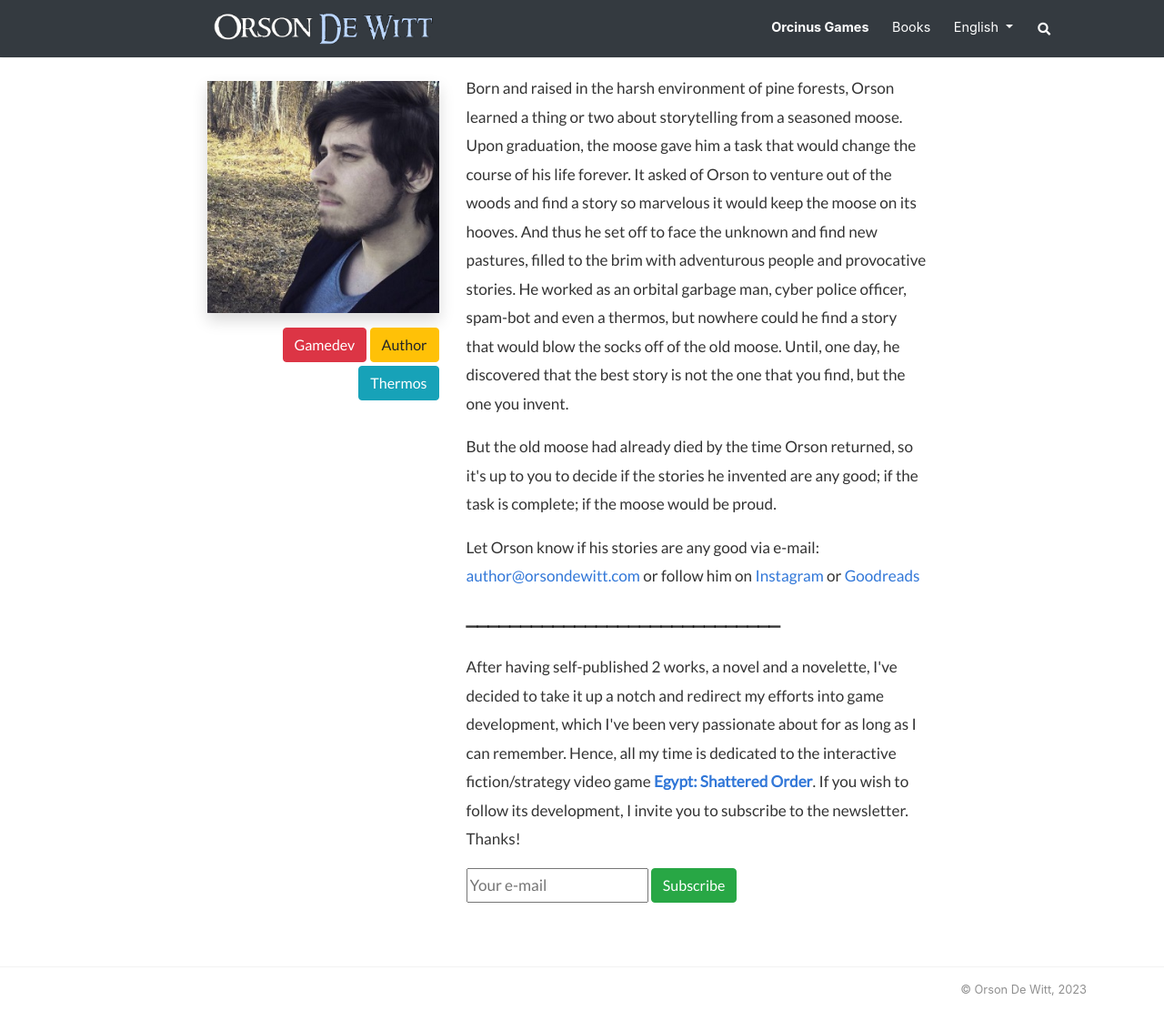
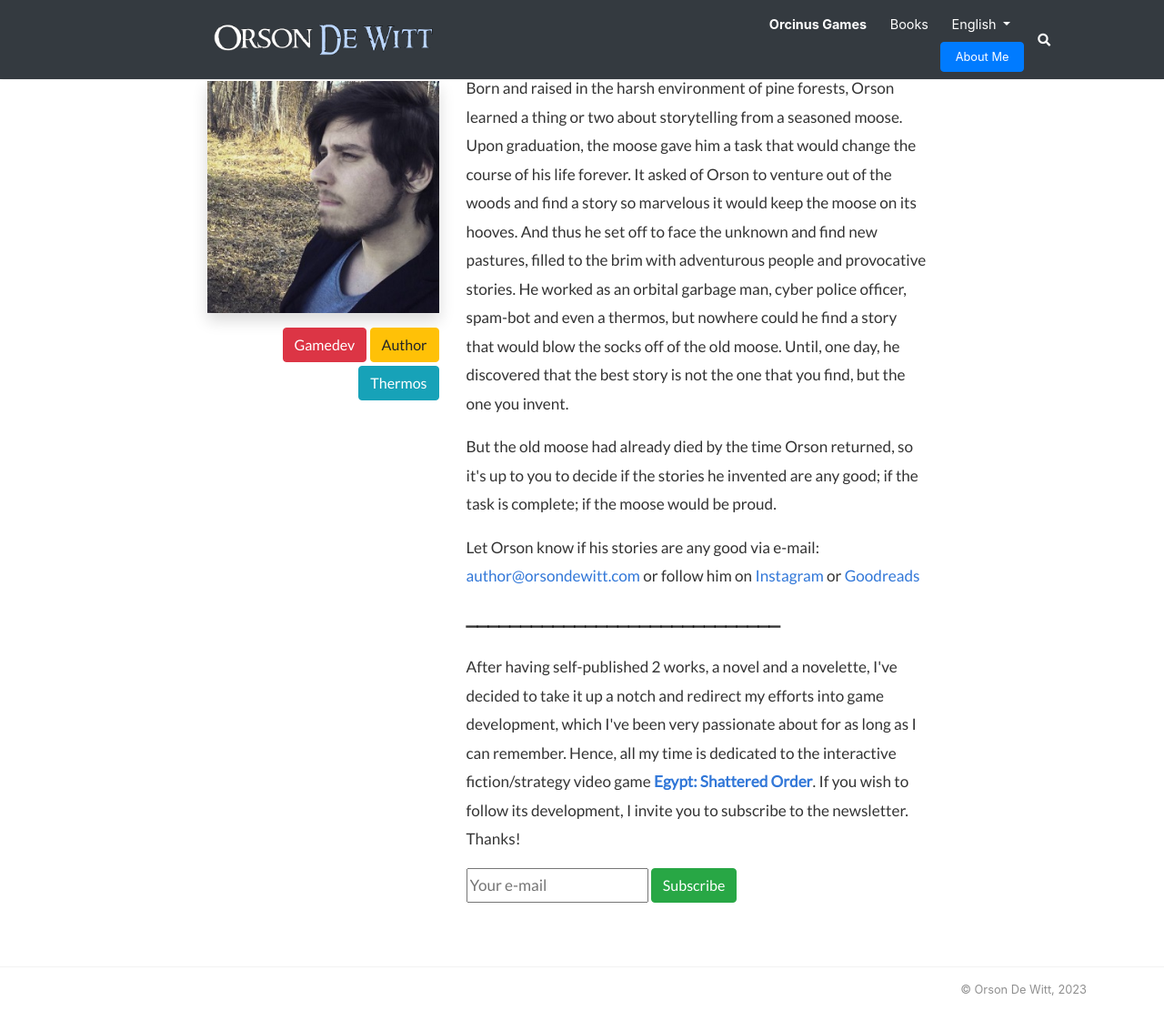
Before and after one commit to OrsonDWitt/OrsonDWitt.github.io, a Jekyll site: the page built from _pages/about.md, in a window 1280 px wide and 1171 px high. Shown: the top 1133 px of the window at 91% size. Built offline with Jekyll 4.4.1, drawn with Linux system fonts in a browser that asks for light colours; nearby versions of some CDN libraries.

Commit message:
Update default.html

```diff
--- a/_layouts/default.html
+++ b/_layouts/default.html
@@ -69,9 +69,12 @@
         <a class="nav-link dropdown-toggle" href="#" id="navbarDropdownMenuLink" data-toggle="dropdown" aria-haspopup="true" aria-expanded="false">
           English
         </a>
-        <div class="dropdown-menu dropdown-menu-right" aria-labelledby="navbarDropdownMenuLink">
-          <a class="dropdown-menu" href="{{ site.russian }}">Russian</a>
-        </div>
+    <button class="btn btn-primary rounded-pill px-3 mb-2 mb-lg-0" data-bs-toggle="modal" data-bs-target="#feedbackModal">
+	<span class="d-flex align-items-center">
+	    <i class="bi bi-person-fill me-2"></i>
+	    <span class="small">About Me</span>
+	</span>
+    </button>
       </li>
 
                 {% include search-lunr.html %}
```
